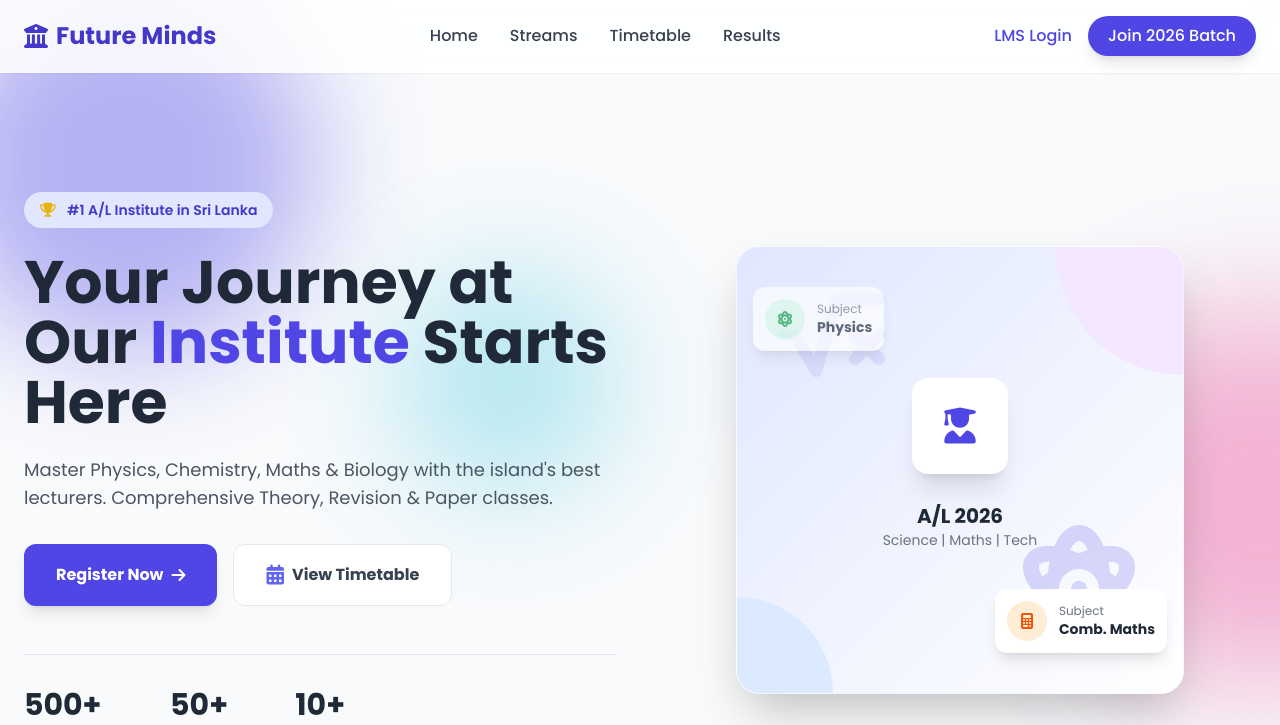
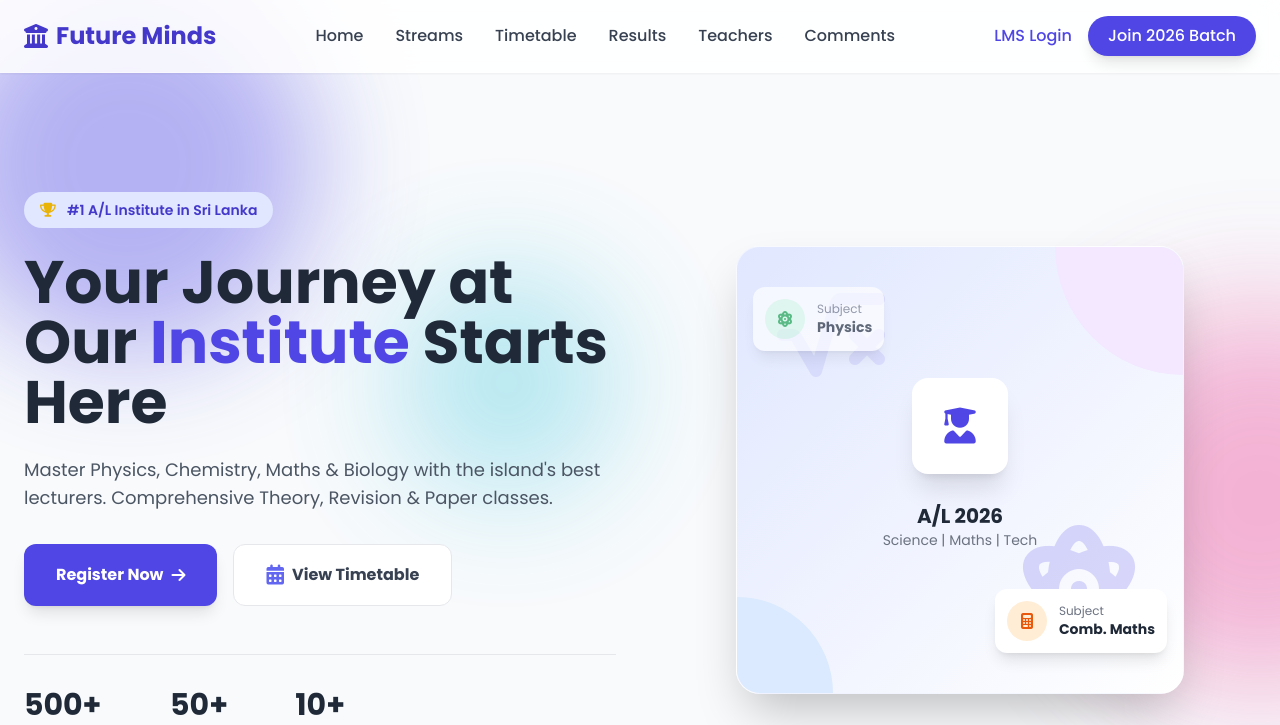
Before and after one commit to AL-Class-manegement-System/AL-Class-Management-System, a PHP site: page /pages/index.php in a window 1280 px wide. Shown: the top 725 px of the page. Run offline with PHP 8.4, Linux system fonts and the light colour scheme; some libraries are stand-ins or nearby versions.

Commit message:
updated home navbar

```diff
--- a/includes/header.php
+++ b/includes/header.php
@@ -105,6 +105,8 @@
                 <a href="#" class="text-gray-700 hover:text-indigo-600 font-medium transition nav-link">Streams</a>
                 <a href="#" class="text-gray-700 hover:text-indigo-600 font-medium transition nav-link">Timetable</a>
                 <a href="#" class="text-gray-700 hover:text-indigo-600 font-medium transition nav-link">Results</a>
+                <a href="#" class="text-gray-700 hover:text-indigo-600 font-medium transition nav-link">Teachers</a>
+                <a href="#" class="text-gray-700 hover:text-indigo-600 font-medium transition nav-link">Comments</a>
             </div>
 
             <div class="hidden md:flex items-center space-x-4">
```
